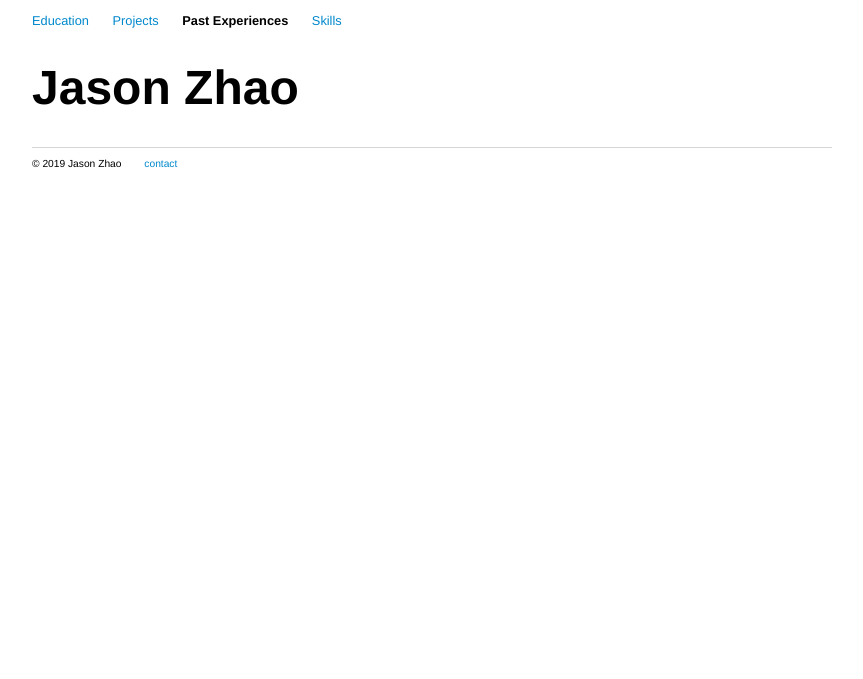
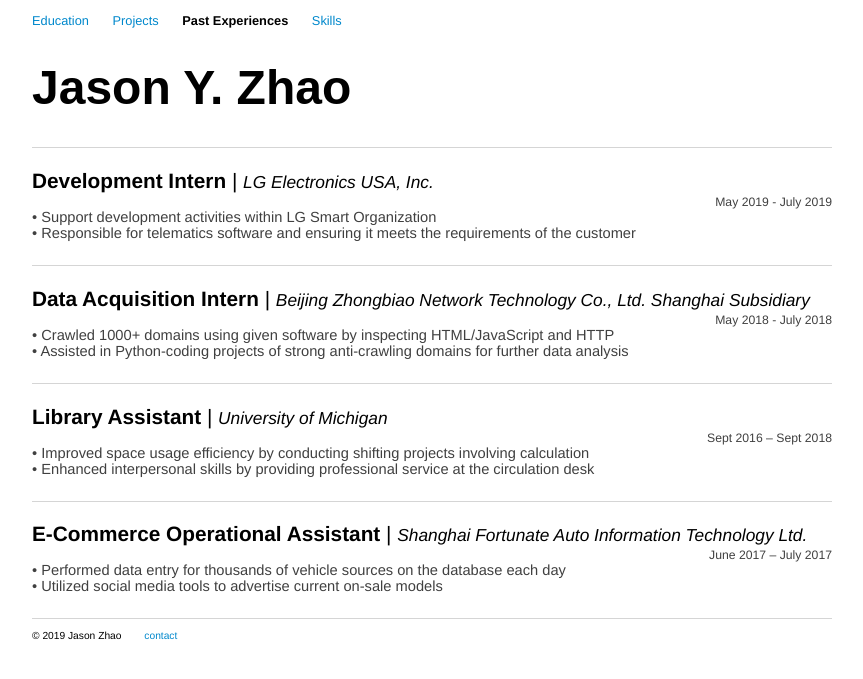
Before and after one commit to jasonzhao1998/jasonzhao1998.github.io, a Jekyll site: the page built from experience/index.html, in a window 1280 px wide. Shown: the top 679 px of the page, without its empty margins (208-1071 px from the left). Built offline with Jekyll 4.4.1, drawn with Linux system fonts in a browser that asks for light colours.

Commit message:
More changes

```diff
--- a/_layouts/default.html
+++ b/_layouts/default.html
@@ -48,7 +48,7 @@
   </li>
 </ul>
 </nav>
-<h1><a style="color:black" href="/">Jason Zhao</a></h1>
+<h1><a style="color:black" href="/">Jason Y. Zhao</a></h1>
 
 <div>
   {{ content }}
--- a/css/main.css
+++ b/css/main.css
@@ -21,7 +21,12 @@
 
 h1 {
 	font-size: 3em;
-	font-family:'Helvetica', 'Arial', 'Sans-Serif';
+	font-family: 'Arial', 'Sans-Serif';
+}
+
+div.edu_right h2 {
+	font-family: 'Helvetica', 'Sans-Serif';
+	color: #007FFF;
 }
 
 nav ul li, footer ul li {
@@ -46,6 +51,8 @@
     text-align: center;
 }
 
+
+
 img.icon {
 	height: 25px;
 	margin-right:8px;
@@ -66,3 +73,38 @@
 	padding-top: 1px;
 	padding-bottom: 2em;
 }
+
+div.edu_left {
+	float: left;
+	width: 230px;
+	margin: 0;
+	padding-bottom: 2em;
+	padding-right: 1em;
+	overflow: auto;
+}
+
+div.experience {
+	border-top: 1px solid #d5d5d5;
+	margin-bottom: 18pt;
+}
+
+div.experience p {
+	font-size: 11pt;
+	margin: 0pt;
+	font-family: 'Helvetica', 'Sans-Serif';
+	color: #404040;
+}
+
+div.experience h3 {
+	font-family: 'Helvetica', 'Sans-Serif';
+	font-size: 1.3em;
+	font-weight: normal;
+	margin-bottom: 0pt;
+}
+
+div.edu_right {
+	margin-left: 220px;
+	padding-left: 1em;
+	padding-top: 1px;
+	padding-bottom: 2em;
+}
--- a/experience/index.html
+++ b/experience/index.html
@@ -2,3 +2,31 @@
 layout: default
 title: Jason Zhao | Past Experiences
 ---
+
+<div class="experience">
+	<h3><strong>Development Intern</strong> | <small><i>LG Electronics USA, Inc.</i></small></h3>
+	<p style="text-align: right;"><small>May 2019 - July 2019</small></p>
+	<p>• Support development activities within LG Smart Organization</p>
+	<p>• Responsible for telematics software and ensuring it meets the requirements of the customer</p>
+</div>
+
+<div class="experience">
+	<h3><strong>Data Acquisition Intern</strong> | <small><i>Beijing Zhongbiao Network Technology Co., Ltd. Shanghai Subsidiary</i></small></h3>
+	<p style="text-align: right;"><small>May 2018 - July 2018</small></p>
+	<p>• Crawled 1000+ domains using given software by inspecting HTML/JavaScript and HTTP</p>
+	<p>• Assisted in Python-coding projects of strong anti-crawling domains for further data analysis</p>
+</div>
+
+<div class="experience">
+	<h3><strong>Library Assistant</strong> | <small><i>University of Michigan</i></small></h3>
+	<p style="text-align: right;"><small>Sept 2016 – Sept 2018</small></p>
+	<p>• Improved space usage efficiency by conducting shifting projects involving calculation</p>
+	<p>• Enhanced interpersonal skills by providing professional service at the circulation desk</p>
+</div>
+
+<div class="experience">
+	<h3><strong>E-Commerce Operational Assistant</strong> | <small><i>Shanghai Fortunate Auto Information Technology Ltd.</i></small></h3>
+	<p style="text-align: right;"><small>June 2017 – July 2017</small></p>
+	<p>• Performed data entry for thousands of vehicle sources on the database each day</p>
+	<p>• Utilized social media tools to advertise current on-sale models</p>
+</div>
```
Also changed, not shown: education/index.html (+13 -5 lines).
